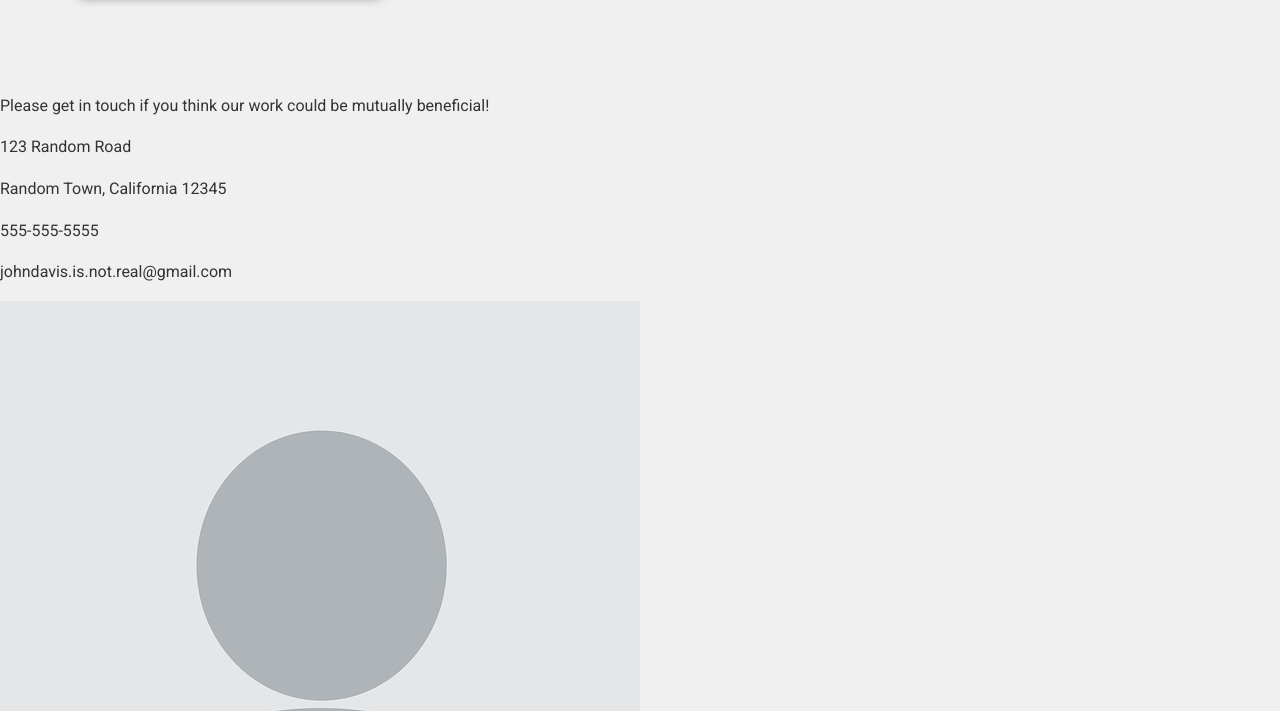
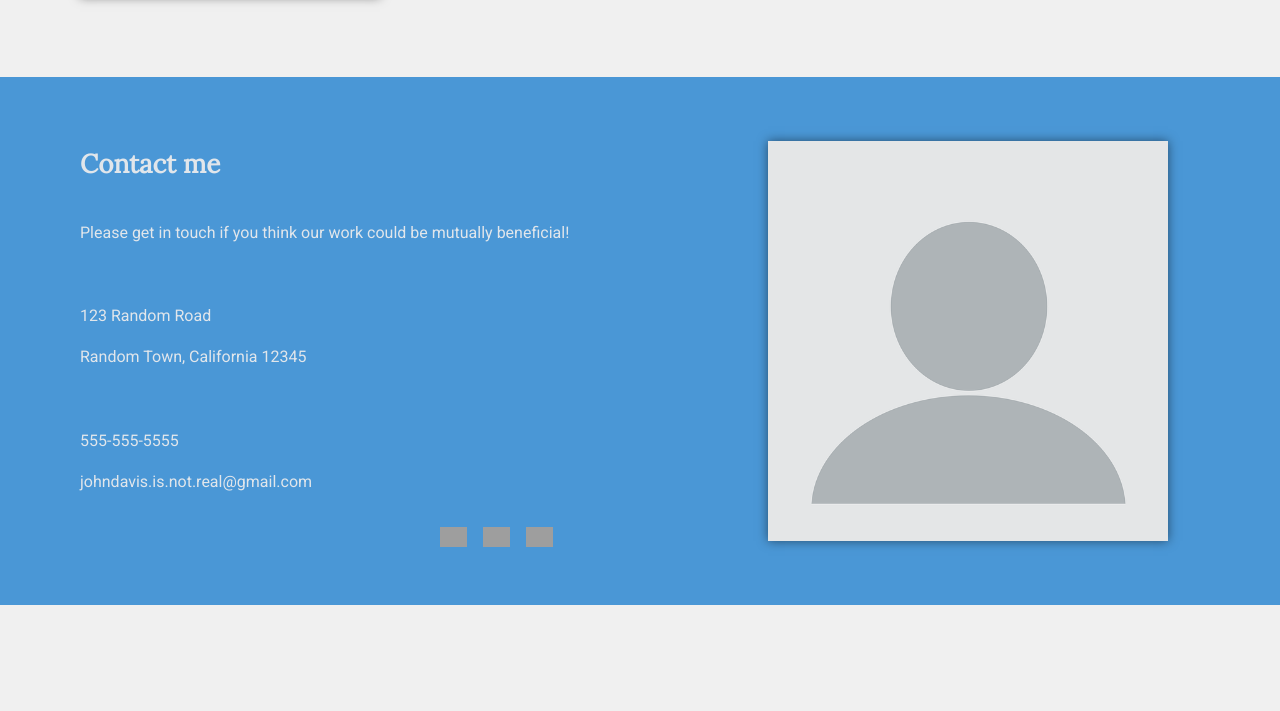
Before and after one commit to Jared588/homepage, a website built with webpack: page src/index.html in a window 1280 px wide. Shown: the part 898-1609 px from the top of the page. After the commit the page ends 1503 px from the top, so only its background shows below. Built offline with nearby package versions, Linux system fonts and the light colour scheme; grey boxes are pictures that could not be loaded.

Commit message:
Stylize footer/contact-info

```diff
--- a/src/index.html
+++ b/src/index.html
@@ -28,14 +28,21 @@
     </main>
     <footer>
       <div class="contact-me">
+        <h4 class="contact-heading">Contact me</h4>
         <p>Please get in touch if you think our work could be mutually beneficial!</p>
+        <br>
         <p>123 Random Road</p>
         <p>Random Town, California 12345</p>
+        <br>
         <p>555-555-5555</p>
         <p>johndavis.is.not.real@gmail.com</p>
-        <span></span>
+        <div class="links">
+          <img class="link" src="https://cdn.jsdelivr.net/gh/devicons/devicon/icons/github/github-original.svg"/>
+          <img class="link" src="https://cdn.jsdelivr.net/gh/devicons/devicon/icons/linkedin/linkedin-plain.svg"/>
+          <img class="link" src="https://cdn.jsdelivr.net/gh/devicons/devicon/icons/twitter/twitter-original.svg"/>
+        </div>
       </div>
-      <img src="./images/blank-profile.png" alt="blank profile">
+      <img class="profile-pic2" src="./images/blank-profile.png" alt="blank profile">
     </footer>
   </body>
 </html>
--- a/src/styles.css
+++ b/src/styles.css
@@ -14,6 +14,7 @@ body {
     background-color: #f0f0f0;
 }
 
+/* Heading */
 header {
     display: flex;
     max-height: 500px;
@@ -61,6 +62,7 @@ header {
     transform: scale(1.2);
 }
 
+/* main body/content */
 main {
     padding: 5rem;
     padding-top: 0;
@@ -125,3 +127,26 @@ main {
     padding: 1rem;
     font-size: 14px;
 }
+
+/* footer/contact me */
+footer {
+    display: flex;
+    justify-content: space-between;
+    padding: 2rem 5rem;
+    background-color: rgb(74, 151, 214);
+    color: rgb(225, 230, 235);
+}
+
+.contact-heading {
+    font-family: 'Lora', serif;
+    font-size: 26px;
+}
+
+.profile-pic2 {
+    display: flex;
+    max-width: 400px;
+    height: 100%;
+    box-shadow: 0 0 10px rgba(0, 0, 0, 0.5);
+    align-self: center;
+    margin: 2rem;
+}
```
Also changed, not shown: dist/index.bundle.js, dist/index.html.
